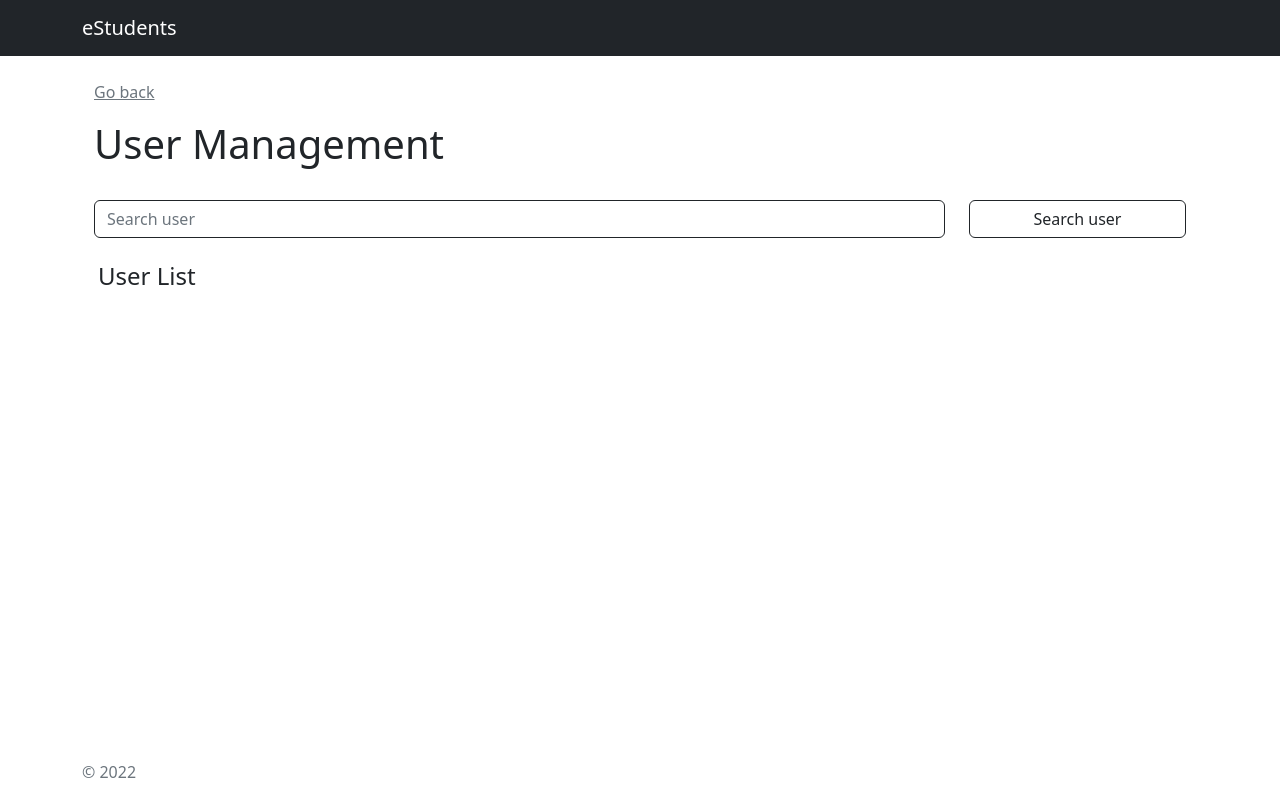
After one commit to sharunrajeev/studentManagementSystem, a Django app: page /owner/user_manage in a window 1280 px wide. The commit adds this page. Run offline with Django 4.2, Linux system fonts and the light colour scheme; data that the repository does not hold is empty.

Commit message:
Searching user for user management.

```diff
--- a/owner/urls.py
+++ b/owner/urls.py
@@ -1,10 +1,14 @@
 # from django.contrib import admin
 from django.urls import path
+
+from user.views import dashboard
 from . import views
 
 urlpatterns = [
-    path('approve', views.approve,name='approve'),
-    path('reject/<userid>',views.reject,name='reject'),
-    path('select/<userid>',views.select,name='select')
-
+    path('', views.dashboard, name='dashboard'),
+    path('approve', views.approve, name='approve'),
+    path('reject/<userid>', views.reject, name='reject'),
+    path('select/<userid>', views.select, name='select'),
+    path('user_manage', views.user_manage, name='user_manage'),
+    path('search_user', views.search_user, name='search_user'),
 ]
--- a/owner/views.py
+++ b/owner/views.py
@@ -1,32 +1,38 @@
 
 from django.contrib.auth.models import User
-from django.shortcuts import render,redirect
-from .models import Applicants,Candidates
+from django.shortcuts import render, redirect
+from .models import Applicants, Candidates
 from django.core.mail import EmailMessage
 from django.conf import settings
 from django.template.loader import render_to_string
 
 # Create your views here.
 
+
+def dashboard(request):
+    return render(request, 'owner/dashboard.html')
+
+
 def approve(request):
 
-    users=Applicants.objects.all()
+    users = Applicants.objects.all()
 
-    users=reversed(users)
+    users = reversed(users)
 
-    return render (request,'owner/verify.html',{'users':users})
+    return render(request, 'owner/verify.html', {'users': users})
 
-def reject(request,userid):
+
+def reject(request, userid):
     print(userid)
     user = Applicants.objects.get(id=userid)
     user.Eligibility = False
     user.save()
     email = user.Email
-    message=f"We regret to inform you that you have not been selected."
+    message = f"We regret to inform you that you have not been selected."
 
     email = EmailMessage(
         'Regarding the selection process',
-         message,
+        message,
         'settings.EMAIL_HOST_USER',
         [email],
     )
@@ -34,13 +40,12 @@ def reject(request,userid):
     email.fail_silently = False
     email.send()
 
+    return redirect('approve')
 
 
-    return redirect ('approve')
+def select(request, userid):
 
-def select(request,userid):
-
-    user=Applicants.objects.get(id=userid)
+    user = Applicants.objects.get(id=userid)
     user.Eligibility = True
     user.save()
 
@@ -48,21 +53,21 @@ def select(request,userid):
 
     user_candidates = Candidates()
     user_candidates.ApplicationId = user
-    user_candidates.UserId=email
+    user_candidates.UserId = email
     user_candidates.save()
 
     password = User.objects.make_random_password()
     username = user.Email
     name = user.Name
-    candidate = User.objects.create_user(first_name=name, username=username, password=password, email=email)
+    candidate = User.objects.create_user(
+        first_name=name, username=username, password=password, email=email)
     candidate.save()
 
-
-    message=f"Your username:{email}\n Your password: {password}"
+    message = f"Your username:{email}\n Your password: {password}"
 
     email = EmailMessage(
         'You have been selected',
-         message,
+        message,
         'settings.EMAIL_HOST_USER',
         [email],
     )
@@ -70,5 +75,20 @@ def select(request,userid):
     email.fail_silently = False
     email.send()
 
+    return redirect('approve')
 
-    return redirect ('approve')
+
+def user_manage(request):
+    users=Applicants.objects.all()
+    return render(request, 'owner/user_manage.html', {'users': users})
+
+
+def search_user(request):
+    if request.method == 'GET':
+        searched_user = request.GET['search_data']
+        requested_user = Applicants.objects.filter(Email=searched_user)
+        if requested_user:
+            return render(request, 'owner/user_manage.html', {'users': requested_user})
+        else:
+            users=Applicants.objects.all()
+            return render(request, 'owner/user_manage.html', {'users': users})
--- a/studentManagementSystem/settings.py
+++ b/studentManagementSystem/settings.py
@@ -115,6 +115,9 @@ USE_TZ = True
 # https://docs.djangoproject.com/en/4.0/howto/static-files/
 
 STATIC_URL = 'static/'
+STATICFILES_DIRS = [
+    os.path.join(BASE_DIR, 'static'),
+]
 
 MEDIA_URL ='media/'
 MEDIA_ROOT = os.path.join(BASE_DIR,'media')
--- /dev/null
+++ b/templates/owner/user_manage.html
@@ -0,0 +1,26 @@
+{% extends 'base.html' %}
+{% block title %}
+    User Management | Admin Panel
+{% endblock title %}
+{% block body %}
+    <div class="container nav-padding">
+        <p class="pt-4">
+            <a class="text-muted" href="{% url 'dashboard' %}">Go back</a>
+        </p>
+        <h1 class="pb-4">User Management</h1>
+        <form class="d-flex" action="search_user" method="GET">
+            <input type="search"
+                   class="form-control rounded border-dark "
+                   placeholder="Search user"
+                   name="search_data"
+                   aria-label="Search"
+                   aria-describedby="search-addon"/>
+            <button type="submit" class="btn btn-outline-dark w-25 ms-4">Search user</button>
+        </form>
+        <!-- Display result -->
+        <h4 class="pt-4 ps-1">User List</h4>
+        <ul class="pt-2 list-group">
+            {% for user in users %}<li class="list-group-item">{{ user.Name }}</li>{% endfor %}
+            <ul>
+            </div>
+        {% endblock body %}
--- a/templates/user/auth/login.html
+++ b/templates/user/auth/login.html
@@ -1,4 +1,4 @@
-{% extends 'user/base.html' %}
+{% extends 'base.html' %}
 {% block title %}
     Login
 {% endblock title %}
```
Also changed, not shown: templates/owner/dashboard.html (added, +19 -0 lines), templates/user/base.html (deleted, +0 -42 lines).
